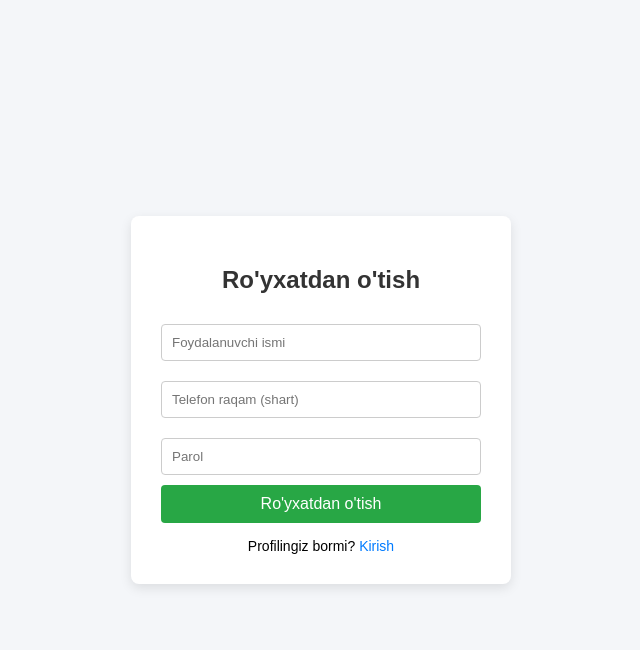
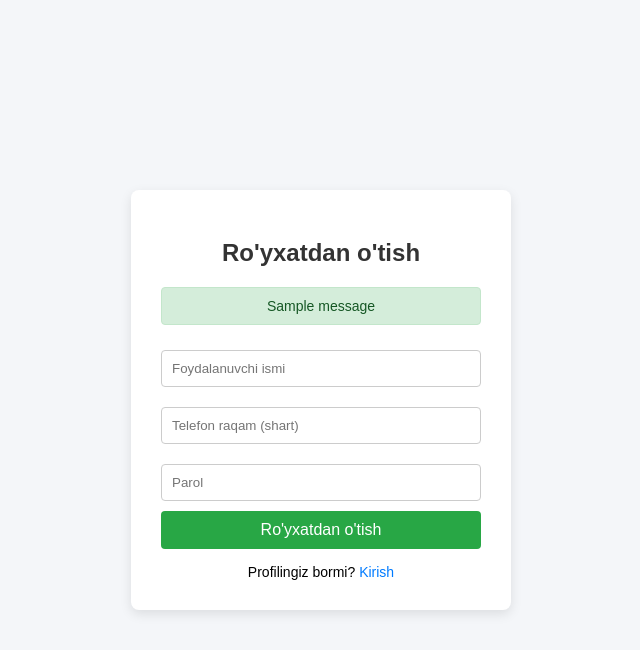
Before and after one commit to raximbayeva30-alt/online-test-platform, a Flask app: page /register in a window 1280 px wide. Shown: the top 650 px of the page, without its empty margins (319-959 px from the left). Run offline with Flask 3, Linux system fonts and the light colour scheme; tables that the repository leaves empty hold one stand-in row (values such as "Sample post"); one stand-in notice (Sample message) is shown.

Commit message:
register.html

```diff
--- a/templates/register.html
+++ b/templates/register.html
@@ -10,7 +10,8 @@
         input { width: 100%; padding: 10px; margin: 10px 0; border: 1px solid #ccc; border-radius: 4px; box-sizing: border-box; }
         button { width: 100%; padding: 10px; background-color: #28a745; color: white; border: none; border-radius: 4px; cursor: pointer; font-size: 16px; }
         button:hover { background-color: #218838; }
-        .error { color: red; text-align: center; margin-bottom: 10px; }
+        .flash-messages { color: #721c24; background-color: #f8d7da; border: 1px solid #f5c6cb; padding: 10px; border-radius: 4px; text-align: center; margin-bottom: 15px; font-size: 14px; }
+        .flash-success { color: #155724; background-color: #d4edda; border: 1px solid #c3e6cb; }
         .link { text-align: center; margin-top: 15px; font-size: 14px; }
         a { color: #007bff; text-decoration: none; }
     </style>
@@ -18,15 +19,24 @@
 <body>
     <div class="card">
         <h2>Ro'yxatdan o'tish</h2>
-        {% if error %}
-            <div class="error">{{ error }}</div>
-        {% endif %}
-        <form method="POST">
+
+        {% with messages = get_flashed_messages(with_categories=true) %}
+            {% if messages %}
+                {% for category, message in messages %}
+                    <div class="flash-messages {% if category == 'success' %}flash-success{% endif %}">
+                        {{ message }}
+                    </div>
+                {% endfor %}
+            {% endif %}
+        {% endwith %}
+
+        <form method="POST" action="/register">
             <input type="text" name="ism" placeholder="Foydalanuvchi ismi" required>
             <input type="tel" name="tel" placeholder="Telefon raqam (shart)" required>
             <input type="password" name="parol" placeholder="Parol" required>
             <button type="submit">Ro'yxatdan o'tish</button>
         </form>
+
         <div class="link">
             Profilingiz bormi? <a href="{{ url_for('login') }}">Kirish</a>
         </div>
```
